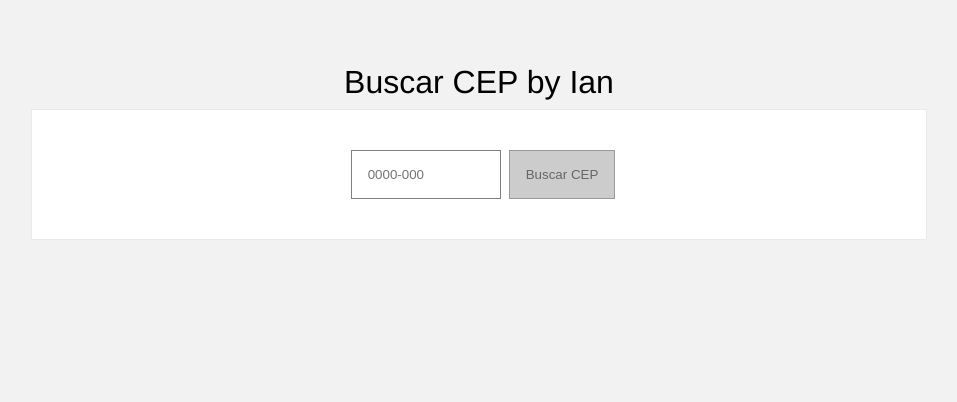
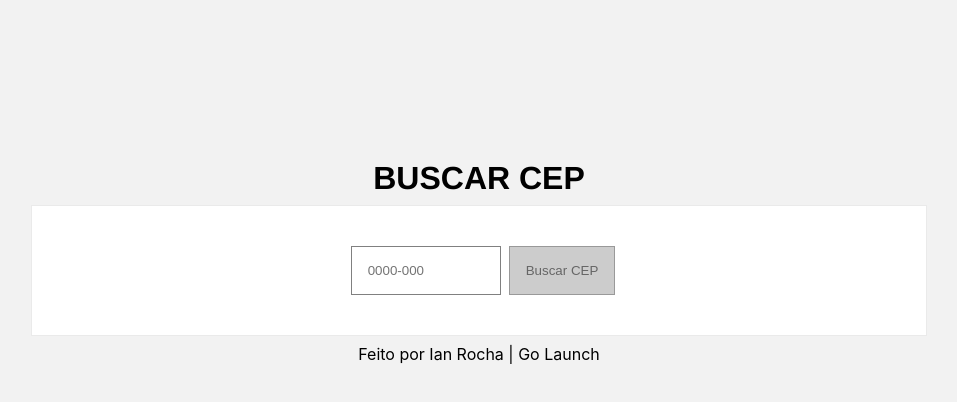
Before and after one commit to rochaian/busca-cep, a Next.js app: page / in a window 1280 px wide. Shown: the top 402 px of the page, without its empty margins (161-1118 px from the left). Built offline with nearby package versions, Linux system fonts and the light colour scheme.

Commit message:
busca cep

```diff
--- a/pages/index.js
+++ b/pages/index.js
@@ -46,7 +46,7 @@ export default function Home(){
     <>
      <div className={styles.container}>
          <div className={styles.title}>
-             Buscar CEP by Ian
+             BUSCAR CEP
          </div>
 
          <div className={styles.card}>
@@ -57,6 +57,8 @@ export default function Home(){
          </div>
 
         <ResultCard hide={hideResult} cepResult={cepResult} />
+
+        <Footer/>
 
 
      </div>
@@ -75,3 +77,7 @@ function ResultCard({cepResult, hide}){
         </div>
     )
 }
+
+function Footer(){
+    return <div> Feito por Ian Rocha | <a href="https://golaunch.com.br">Go Launch</a> </div>
+}
--- a/styles/Home.module.css
+++ b/styles/Home.module.css
@@ -1,6 +1,6 @@
 .container {
     padding: 0rem;
-    margin: 4rem 0;
+    margin: 10rem 0;
     display: flex;
     flex-direction: column;
     justify-content: center;
@@ -10,6 +10,7 @@
     .title {
         margin: 0;
         line-height: 1.15;
+        font-weight: bold;
         font-size: 2rem;
         color: black;
         font-family:  Oxygen,Ubuntu, Cantarell, Fira Sans, Droid Sans, Helvetica Neue, sans-serif;
```
